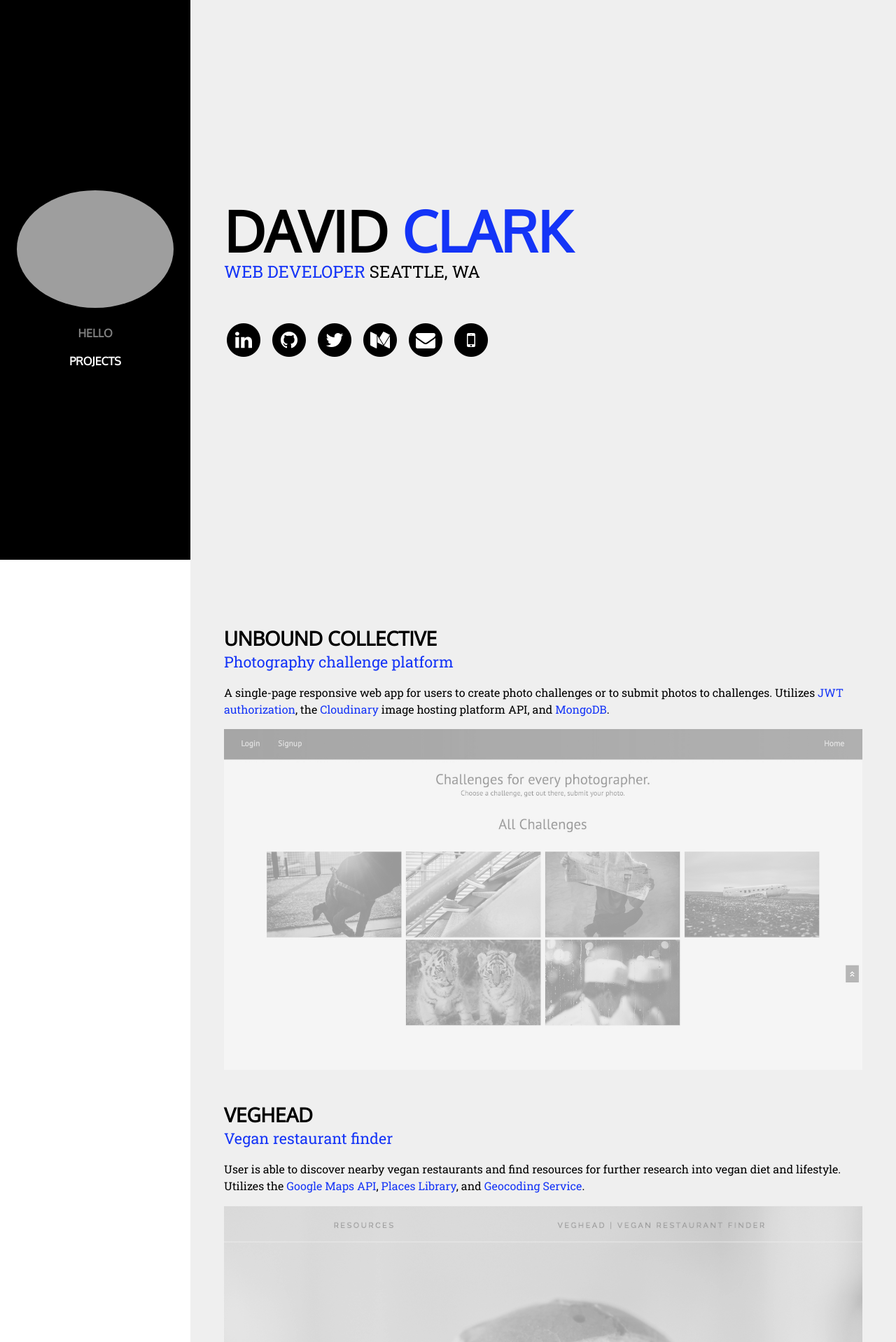
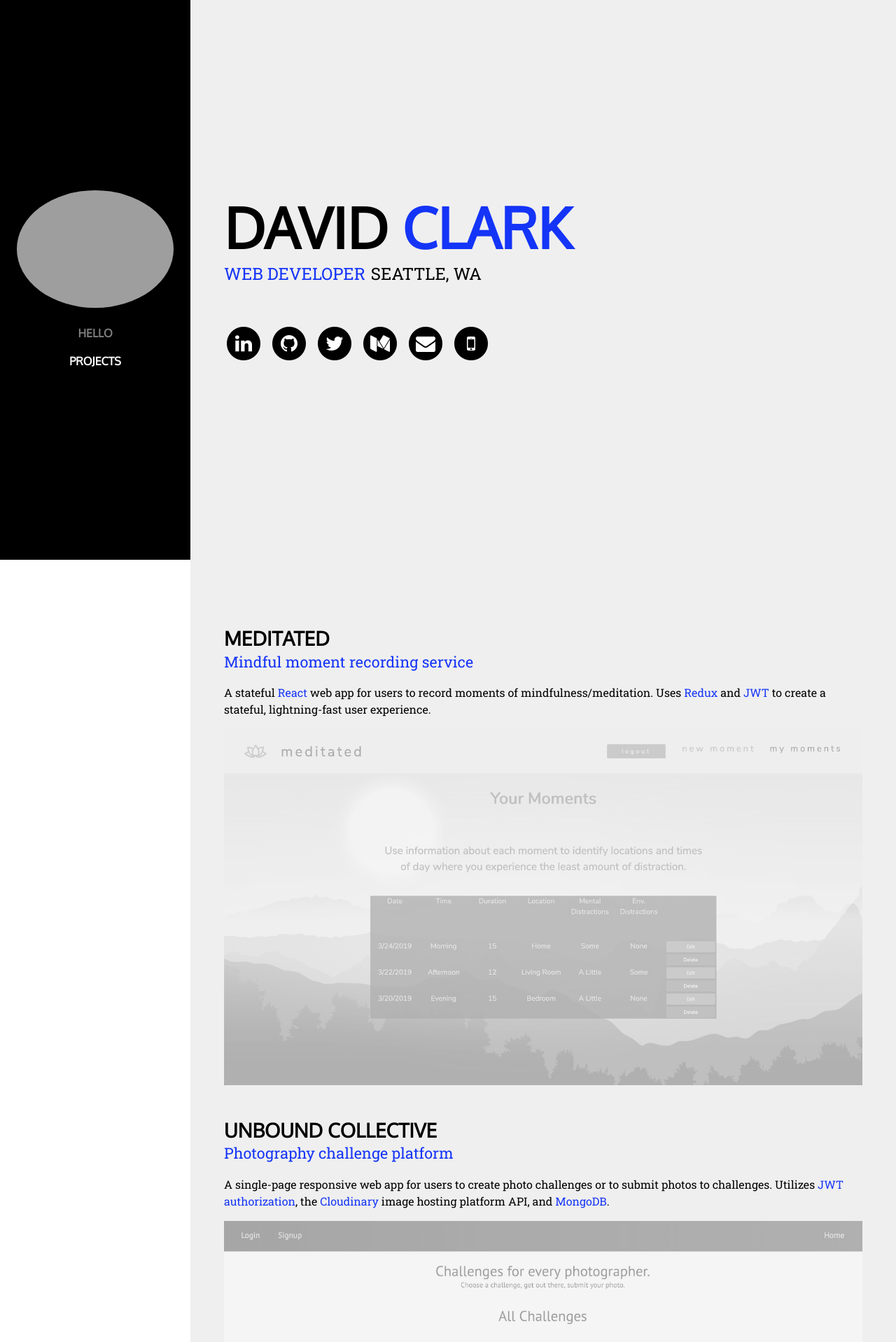
Before and after one commit to SlouchingToast/slouchingtoast.github.io, a web app: file index.html in a window 1280 px wide. Shown: the top 1918 px of the page at 70% size. Run offline with its HTML, style and script files only (its server is not run), Linux system fonts and the light colour scheme; some libraries are stand-ins or nearby versions; grey boxes are pictures that could not be loaded.

Commit message:
add meditated app

```diff
--- a/css/resume.css
+++ b/css/resume.css
@@ -12,7 +12,6 @@ body {
 }
 
 h1,
-h2,
 h3,
 h5,
 h6 {
@@ -24,15 +23,6 @@ h6 {
 h1 {
   font-size: 5rem;
   line-height: 5.5rem;
-}
-
-h2 {
-  font-size: 3.5rem;
-}
-
-h4 {
-  font-family: 'Roboto Slab', serif;
-  text-transform: uppercase;
 }
 
 i {
@@ -140,6 +130,14 @@ section.resume-section .resume-item .img-project {
   color: #1434f7 !important;
 }
 
+.smaller {
+  font-family: 'Roboto Slab', serif;
+  text-transform: uppercase;
+  font-size: 24px;
+  font-weight: 500;
+  line-height: 0.5;
+}
+
 .img-project {
   opacity: 0.6;
   filter: gray; /* IE5+ */
--- a/index.html
+++ b/index.html
@@ -27,8 +27,6 @@
     <link href="vendor/simple-line-icons/css/simple-line-icons.css"
       rel="stylesheet">
 
-    <!-- Custom styles for this template -->
-    <!-- <link href="css/resume.min.css" rel="stylesheet"> -->
     <link rel="stylesheet" href="css/resume.css">
   </head>
 
@@ -36,11 +34,12 @@
 
     <nav class="navbar navbar-expand-lg navbar-dark bg-primary fixed-top"
       id="sideNav">
-      <a class="navbar-brand js-scroll-trigger" href="#page-top">
+      <a aria-label="navigation" class="navbar-brand js-scroll-trigger"
+        href="#page-top">
         <span class="d-block d-lg-none">David Clark</span>
         <span class="d-none d-lg-block">
           <img class="img-fluid rounded-circle mx-auto mb-2"
-            src="img/profile.jpeg" alt="">
+            src="img/profile.jpeg" alt="photo of David Clark">
         </span>
       </a>
       <button class="navbar-toggler" type="button" data-toggle="collapse"
@@ -61,6 +60,7 @@
       </div>
     </nav>
 
+    <main>
       <div class="container-fluid p-0">
 
         <section class="resume-section p-3 p-lg-5 d-flex d-column" id="hello">
@@ -68,11 +68,14 @@
             <h1 class="mb-0">David
               <span class="heading-color">Clark</span>
             </h1>
-          <h4><span class="heading-color">Web Developer</span> Seattle, WA
-          </h4><br><br>
+            <h2><span class="heading-color smaller">Web Developer</span> <span
+                class="smaller">Seattle,
+                WA</span>
+            </h2><br><br>
             <ul class="list-inline list-social-icons mb-0">
               <li class="list-inline-item">
-              <a href="https://www.linkedin.com/in/david-does/">
+                <a aria-label="linkedin profile"
+                  href="https://www.linkedin.com/in/david-does/">
                   <span class="fa-stack fa-lg">
                     <i class="fa fa-circle fa-stack-2x"></i>
                     <i class="fa fa-linkedin fa-stack-1x fa-inverse"></i>
@@ -80,7 +83,8 @@
                 </a>
               </li>
               <li class="list-inline-item">
-              <a href="https://github.com/DavidDoes">
+                <a aria-label="github profile"
+                  href="https://github.com/DavidDoes">
                   <span class="fa-stack fa-lg">
                     <i class="fa fa-circle fa-stack-2x"></i>
                     <i class="fa fa-github fa-stack-1x fa-inverse"></i>
@@ -88,7 +92,8 @@
                 </a>
               </li>
               <li class="list-inline-item">
-              <a href="https://twitter.com/daviddoes___">
+                <a aria-label="twitter profile"
+                  href="https://twitter.com/daviddoes___">
                   <span class="fa-stack fa-lg">
                     <i class="fa fa-circle fa-stack-2x"></i>
                     <i class="fa fa-twitter fa-stack-1x fa-inverse"></i>
@@ -96,7 +101,8 @@
                 </a>
               </li>
               <li class="list-inline-item">
-              <a href="https://medium.com/l2code">
+                <a aria-label="medium publication"
+                  href="https://medium.com/l2code">
                   <span class="fa-stack fa-lg">
                     <i class="fa fa-circle fa-stack-2x"></i>
                     <i class="fa fa-medium fa-stack-1x fa-inverse"></i>
@@ -104,7 +110,7 @@
                 </a>
               </li>
               <li class="list-inline-item">
-              <a href="mailto:dlc.clark@gmail.com">
+                <a aria-label="email me" href="mailto:dlc.clark@gmail.com">
                   <span class="fa-stack fa-lg">
                     <i class="fa fa-circle fa-stack-2x"></i>
                     <i class="fa fa-envelope fa-stack-1x fa-inverse"></i>
@@ -112,7 +118,7 @@
                 </a>
               </li>
               <li class="list-inline-item">
-              <a href="tel:1-425-652-5516">
+                <a aria-label="call me" href="tel:1-425-652-5516">
                   <span class="fa-stack fa-lg">
                     <i class="fa fa-circle fa-stack-2x"></i>
                     <i class="fa fa-mobile fa-stack-1x fa-inverse"></i>
@@ -126,6 +132,29 @@
         <section class="resume-section p-3 p-lg-5 d-flex flex-column"
           id="projects">
           <div class="my-auto">
+
+            <div class="resume-item d-flex flex-column flex-md-row mt-5">
+                <div class="resume-content mr-auto">
+                  <h3 class="mb-0">meditated</h3>
+                  <div class="subheading mb-3">Mindful moment recording service<br>
+                    <i class="h2 devicon-html5-plain-wordmark"></i>
+                    <i class="h2 devicon-css3-plain-wordmark"></i>
+                    <i class="h2 devicon-javascript-plain"></i>
+                    <i class="h2 devicon-react-plain-wordmark"></i>
+                    <i class="h2 devicon-nodejs-plain"></i>
+                    <i class="h2 devicon-mongodb-plain-wordmark"></i>
+                  </div>
+                  <p>
+                    A stateful <a href='https://http://reactjs.org/'>React</a> web app for users to record moments of mindfulness/meditation. Uses <a href='https://redux.js.org/'>Redux</a> and <a href='https://jwt.io/'>JWT</a> to create a stateful, lightning-fast user experience.
+                  </p>
+                </div>
+              </div>
+              <div class="img-project">
+                <a aria-label="open meditated app"
+                  href="https://meditated-client.herokuapp.com/">
+                  <img class="img-project img-fluid" src="img/meditated.jpeg"
+                    alt=""></a>
+              </div>
 
             <div class="resume-item d-flex flex-column flex-md-row mt-5">
               <div class="resume-content mr-auto">
@@ -149,7 +178,8 @@
               </div>
             </div>
             <div class="img-project">
-            <a href="https://unbound-collective.herokuapp.com/#">
+              <a aria-label="open unbound collective app"
+                href="https://unbound-collective.herokuapp.com/#">
                 <img class="img-project img-fluid" src="img/unbound.jpeg"
                   alt=""></a>
             </div>
@@ -176,15 +206,15 @@
               </div>
             </div>
             <div class="img-project">
-            <a href="projects/veghead/index.html">
+              <a aria-label="open Veghead project"
+                href="projects/veghead/index.html">
                 <img class="img-project img-fluid" src="img/veghead.png" alt=""></a>
             </div>
 
             <div class="resume-item d-flex flex-column flex-md-row mt-5">
               <div class="resume-content mr-auto">
                 <h3 class="mb-0">Teo Hannum | Teacher of the Alexander Technique</h3>
-              <div class="subheading mb-3">Professional Health/Lifestyle
-                Services<br>
+                <div class="subheading mb-3">Client commission project<br>
                   <i class="h2 devicon-html5-plain-wordmark"></i>
                   <i class="h2 devicon-css3-plain-wordmark"></i>
                   <i class="h2 devicon-javascript-plain"></i>
@@ -197,7 +227,8 @@
               </div>
             </div>
             <div class="img-project">
-            <a href="projects/teo-hannum/index.html">
+              <a aria-label="open Teo Hannum app"
+                href="projects/teo-hannum/index.html">
                 <img class="img-project img-fluid" src="img/teohannum.jpg"
                   alt=""></a>
             </div>
@@ -205,6 +236,7 @@
           </section>
 
         </div>
+      </main>
 
       <script src="vendor/jquery/jquery.min.js"></script>
       <script src="vendor/bootstrap/js/bootstrap.bundle.min.js"></script>
```
Also changed, not shown: img/meditated.jpeg (added). Lines whose indentation alone changed are shown as unchanged.
